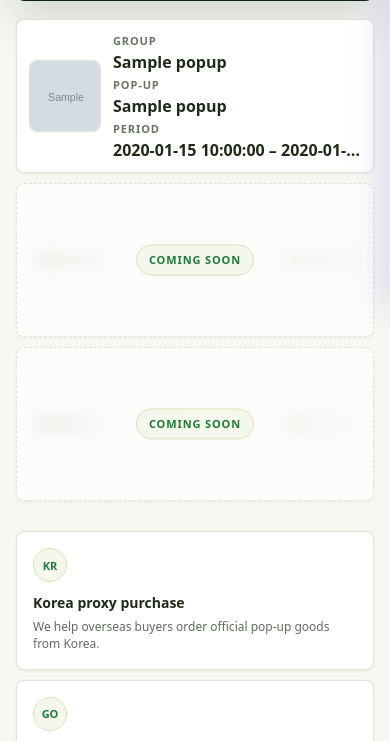
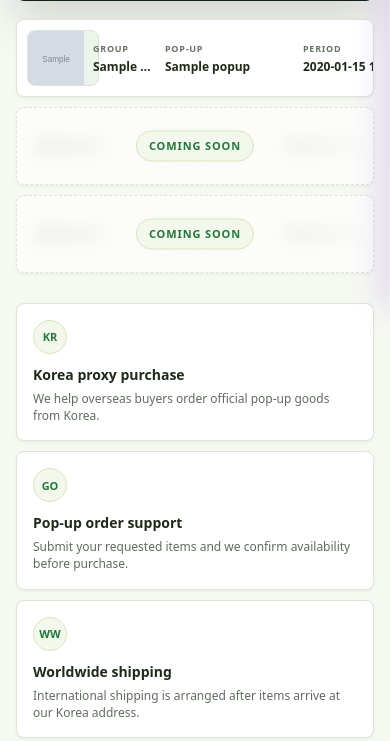
Before and after one commit to mateinkorea96/KPROXY-GO, a FastAPI app: template templates/home.html in a window 390 px wide. Shown: the part 539-1280 px from the top of the page. Run offline with FastAPI, Linux system fonts and the light colour scheme; the template is opened without the code that fills it: most values are stand-ins (such as "Sample title", 1, 10 or a date in 2020); grey boxes marked "Sample" are stand-in pictures.

Commit message:
Keep popup summary fields on one row

```diff
--- a/static/style.css
+++ b/static/style.css
@@ -389,9 +389,9 @@ table.dt tr.is-closed td{opacity:0.5}
 .popup-summary-card,
 .popup-detail-summary{
   display:grid;
-  grid-template-columns:72px minmax(110px,0.75fr) minmax(230px,1.35fr) minmax(210px,1fr);
-  column-gap:34px;
-  row-gap:8px;
+  grid-template-columns:72px minmax(96px,0.7fr) minmax(190px,1.2fr) minmax(190px,1fr);
+  column-gap:24px;
+  row-gap:0;
   align-items:center;
   height:98px;
   min-height:98px;
@@ -426,9 +426,9 @@ table.dt tr.is-closed td{opacity:0.5}
 }
 .coming-soon-content{
   display:grid;
-  grid-template-columns:72px minmax(110px,0.75fr) minmax(230px,1.35fr) minmax(210px,1fr);
-  column-gap:34px;
-  row-gap:8px;
+  grid-template-columns:72px minmax(96px,0.7fr) minmax(190px,1.2fr) minmax(190px,1fr);
+  column-gap:24px;
+  row-gap:0;
   align-items:center;
   visibility:hidden;
   pointer-events:none;
@@ -730,10 +730,13 @@ table.dt tr.is-closed td{opacity:0.5}
   .popup-hero-link,
   .popup-detail-hero{aspect-ratio:1 / 1.22; max-height:none}
   .popup-summary-card,
-  .popup-detail-summary{grid-template-columns:72px 1fr; column-gap:12px; row-gap:4px; height:auto; max-height:none; padding:12px}
-  .coming-soon-content{grid-template-columns:72px 1fr; column-gap:12px; row-gap:4px}
-  .popup-card-visual{grid-row:span 3; width:72px}
-  .detail-visual{width:72px}
+  .popup-detail-summary{grid-template-columns:56px minmax(62px,0.6fr) minmax(128px,1fr) minmax(144px,1.05fr); column-gap:10px; row-gap:0; height:78px; min-height:78px; max-height:78px; padding:10px}
+  .coming-soon-content{grid-template-columns:56px minmax(62px,0.6fr) minmax(128px,1fr) minmax(144px,1.05fr); column-gap:10px; row-gap:0}
+  .popup-card-visual{grid-row:auto; width:56px !important; min-width:56px; max-width:56px; height:56px !important; min-height:56px; max-height:56px}
+  .popup-card-visual img{width:56px !important; height:56px !important}
+  .detail-visual{width:56px}
+  .summary-label{font-size:9px}
+  .popup-summary-item strong{font-size:12px}
   .storefront-trust,
   .storefront-guide,
   .guide-steps{grid-template-columns:1fr}
```
